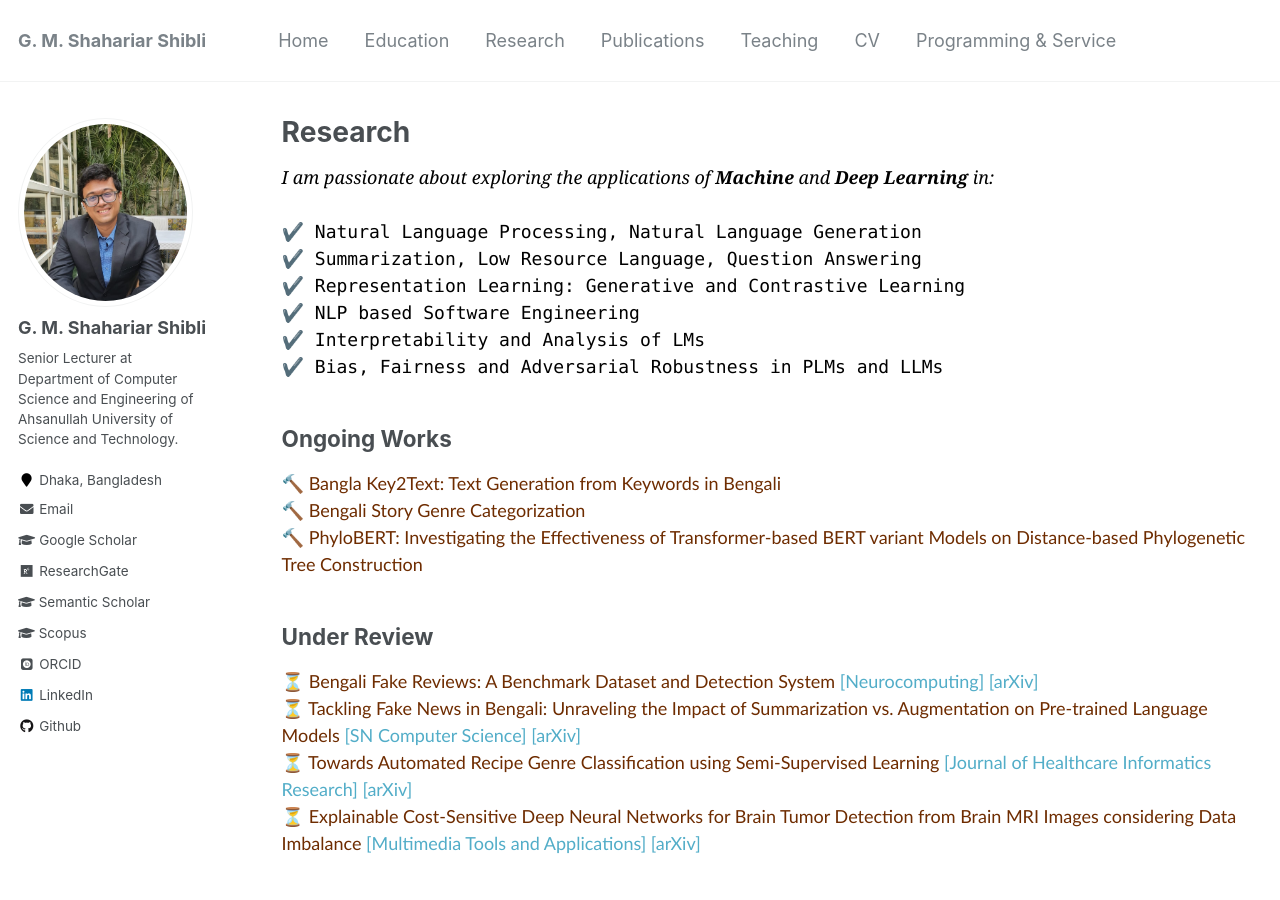
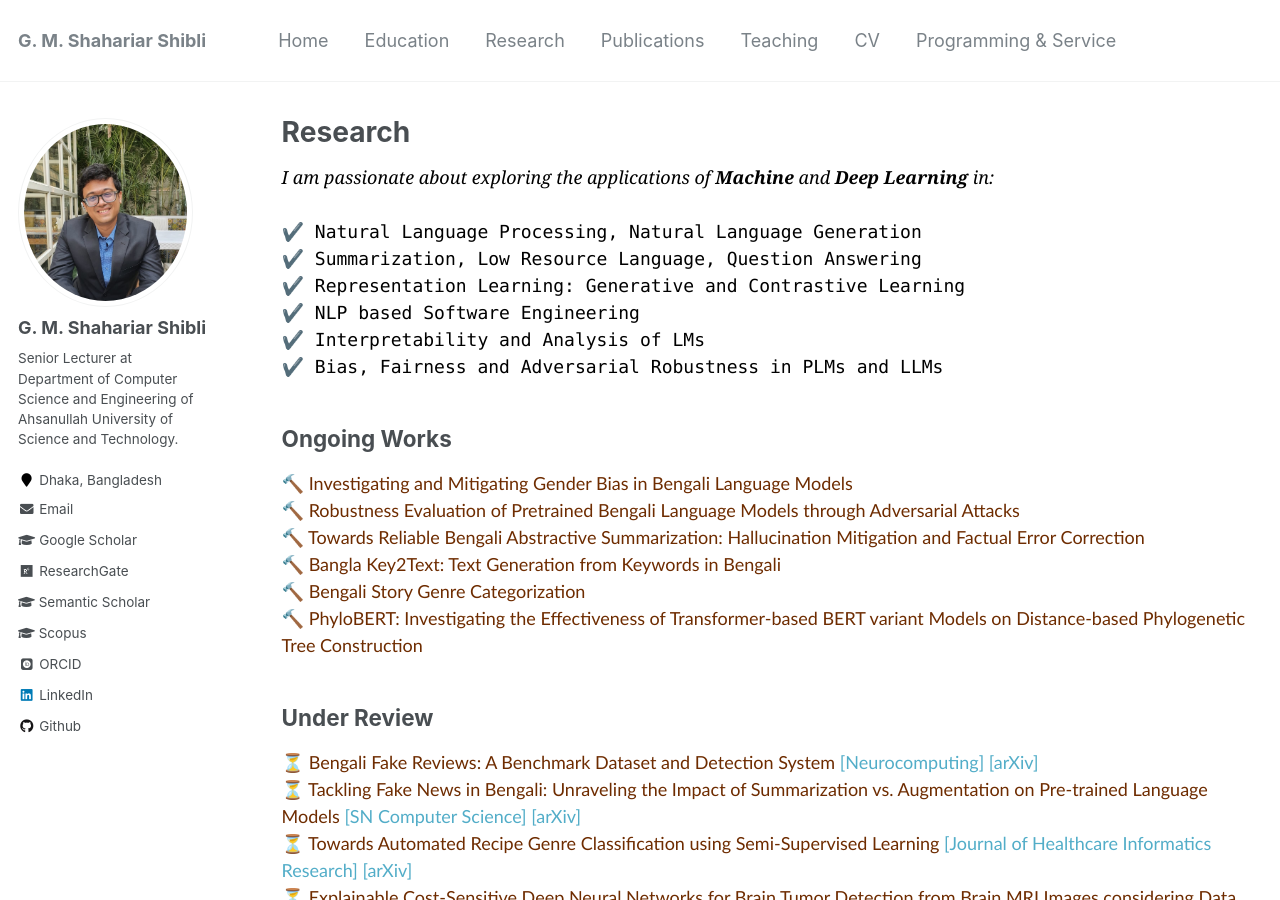
Before and after one commit to shahariar-shibli/shahariar-shibli.github.io, a Jekyll site: the page built from _pages/research.md, in a window 1280 px wide and 900 px high. Built offline with Jekyll 4.4.1, drawn with Linux system fonts in a browser that asks for light colours; some web fonts are replaced.

Commit message:
Update research.md

```diff
--- a/_pages/research.md
+++ b/_pages/research.md
@@ -18,6 +18,9 @@ author_profile: true
 
 ## Ongoing Works
 <span style="font-family:Trebuchet MS;">
+🔨 <span style="color:#6E2C00">Investigating and Mitigating Gender Bias in Bengali Language Models</span><br/>
+🔨 <span style="color:#6E2C00">Robustness Evaluation of Pretrained Bengali Language Models through Adversarial Attacks</span><br/>
+🔨 <span style="color:#6E2C00">Towards Reliable Bengali Abstractive Summarization: Hallucination Mitigation and Factual Error Correction</span><br/>
 🔨 <span style="color:#6E2C00">Bangla Key2Text: Text Generation from Keywords in Bengali</span><br/>
 🔨 <span style="color:#6E2C00">Bengali Story Genre Categorization</span><br/>
 🔨 <span style="color:#6E2C00">PhyloBERT: Investigating the Effectiveness of Transformer-based BERT variant Models on Distance-based Phylogenetic Tree Construction</span>
```
